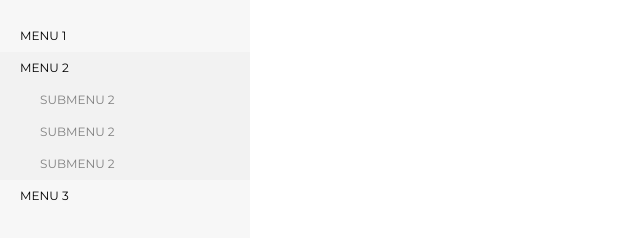
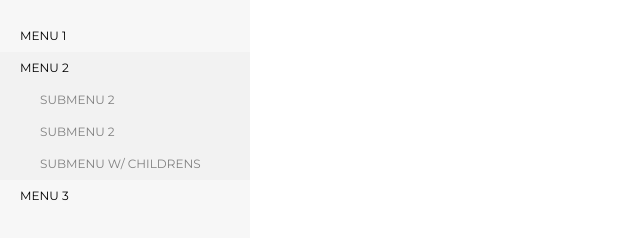
Before and after one commit to iprignano/tendina, a website: page demo/index.html in a window 1280 px wide. Both pictures are taken after a click on the link "MENU 2". Shown: the full height of the page, 0-640 px from the left. Drawn offline with nearby package versions, Linux system fonts and the light colour scheme.

Commit message:
Better demo

```diff
--- a/demo/index.html
+++ b/demo/index.html
@@ -19,7 +19,7 @@
         <ul>
           <li><a href="#">Submenu 2</a></li>
           <li><a href="#">Submenu 2</a></li>
-          <li><a href="#">Submenu 2</a>
+          <li><a href="#">Submenu w/ childrens</a>
             <ul>
               <li>Subsubmenu 2</li>
               <li>Subsubmenu 2</li>
```
